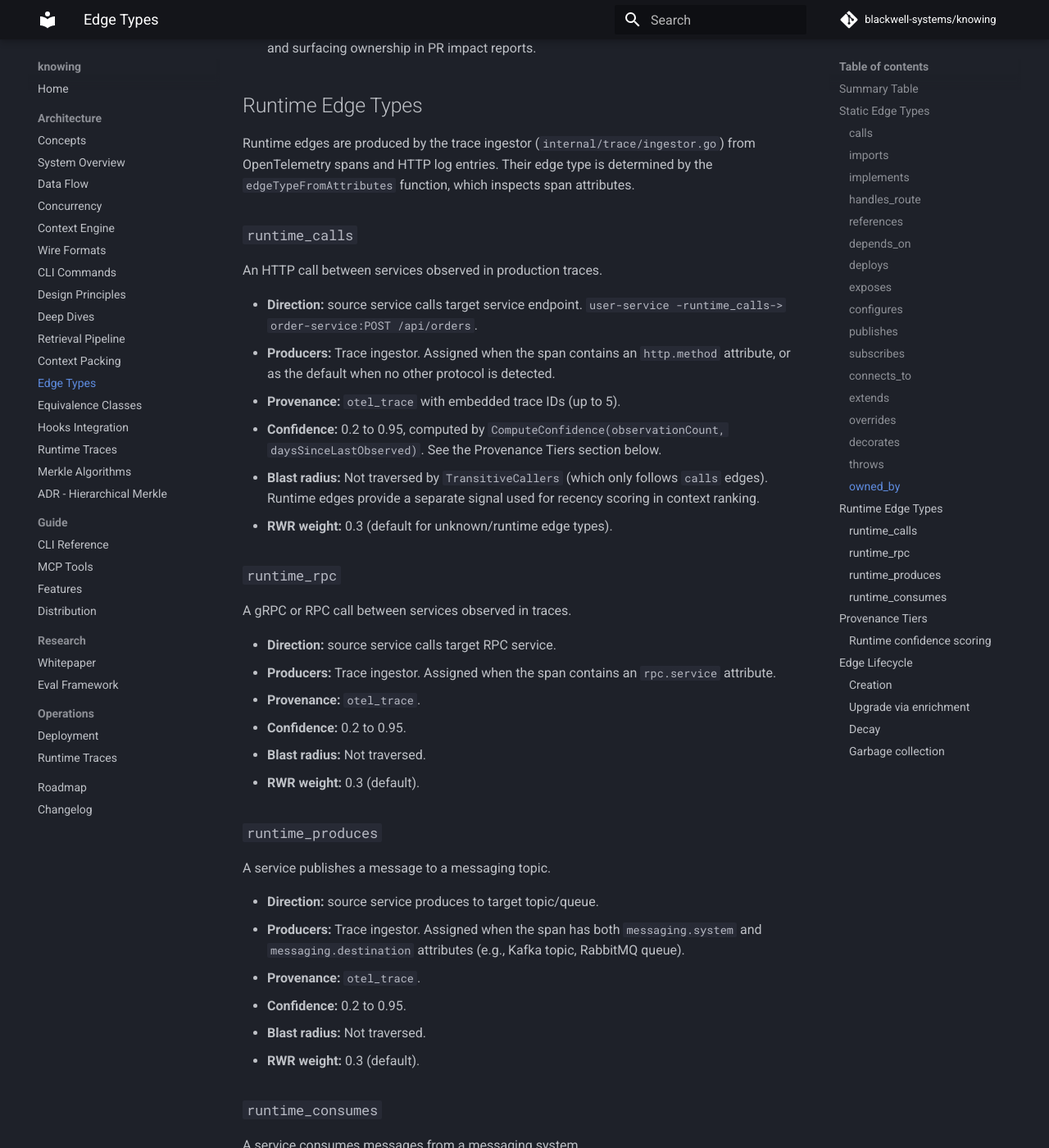
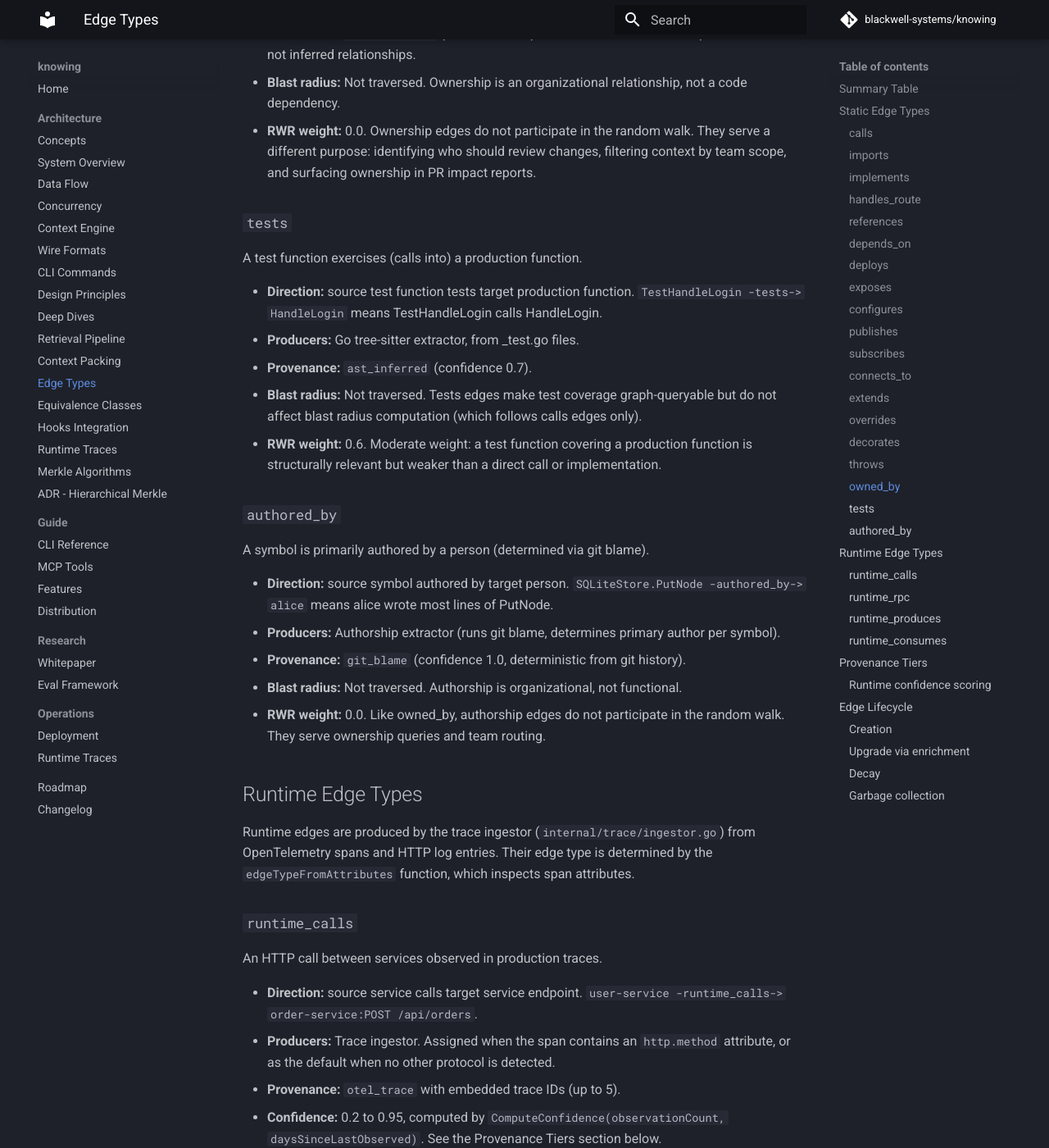
Before and after one commit to blackwell-systems/knowing, an MkDocs documentation site: the page built from docs/architecture/edge-types.md, in a window 1280 px wide and 1400 px high, scrolled down 10393 px. Shown: the whole window at 82% size. Built offline with MkDocs 1.6.1 and Material for MkDocs 9.7.7, drawn with Linux system fonts in a browser that asks for light colours; comment, search, counter and statistics services are not loaded; some of the changed text lies outside the part shown.

Commit message:
docs: add tests and authored_by edge types to edge-types.md
Add summary table entries and full description sections for the two new
edge types: tests (ast_inferred, RWR 0.6) and authored_by (git_blame, RWR 0.0).

```diff
--- a/docs/architecture/edge-types.md
+++ b/docs/architecture/edge-types.md
@@ -25,6 +25,8 @@ participates in blast radius traversal and context ranking.
 | `decorates` | Decorator/annotation applied | ast_inferred | 0.7 | TS, Java, Python, C#, Rust extractors | No | 0.3 |
 | `throws` | Function throws/raises error | ast_inferred | 0.7 | Go, TS, Ruby extractors | No | 0.4 |
 | `owned_by` | File/symbol owned by team/user | deterministic | 1.0 | CODEOWNERS parser | No | 0.0 |
+| `tests` | Test function tests production function | ast_inferred | 0.7 | Go tree-sitter extractor | No | 0.6 |
+| `authored_by` | Symbol primarily authored by person | git_blame | 1.0 | Authorship extractor (git blame) | No | 0.0 |
 | `runtime_calls` | HTTP call observed in traces | otel_trace | 0.2 - 0.95 | Trace ingestor | No | 0.3 (default) |
 | `runtime_rpc` | gRPC/RPC call observed in traces | otel_trace | 0.2 - 0.95 | Trace ingestor | No | 0.3 (default) |
 | `runtime_produces` | Message published to a topic | otel_trace | 0.2 - 0.95 | Trace ingestor | No | 0.3 (default) |
@@ -315,6 +317,31 @@ A file or symbol is owned by a team or individual (from CODEOWNERS).
   different purpose: identifying who should review changes, filtering context by team scope,
   and surfacing ownership in PR impact reports.
 
+### `tests`
+
+A test function exercises (calls into) a production function.
+
+- **Direction:** source test function tests target production function.
+  `TestHandleLogin -tests-> HandleLogin` means TestHandleLogin calls HandleLogin.
+- **Producers:** Go tree-sitter extractor, from _test.go files.
+- **Provenance:** `ast_inferred` (confidence 0.7).
+- **Blast radius:** Not traversed. Tests edges make test coverage graph-queryable
+  but do not affect blast radius computation (which follows calls edges only).
+- **RWR weight:** 0.6. Moderate weight: a test function covering a production
+  function is structurally relevant but weaker than a direct call or implementation.
+
+### `authored_by`
+
+A symbol is primarily authored by a person (determined via git blame).
+
+- **Direction:** source symbol authored by target person.
+  `SQLiteStore.PutNode -authored_by-> alice` means alice wrote most lines of PutNode.
+- **Producers:** Authorship extractor (runs git blame, determines primary author per symbol).
+- **Provenance:** `git_blame` (confidence 1.0, deterministic from git history).
+- **Blast radius:** Not traversed. Authorship is organizational, not functional.
+- **RWR weight:** 0.0. Like owned_by, authorship edges do not participate in the
+  random walk. They serve ownership queries and team routing.
+
 ## Runtime Edge Types
 
 Runtime edges are produced by the trace ingestor (`internal/trace/ingestor.go`) from
```
